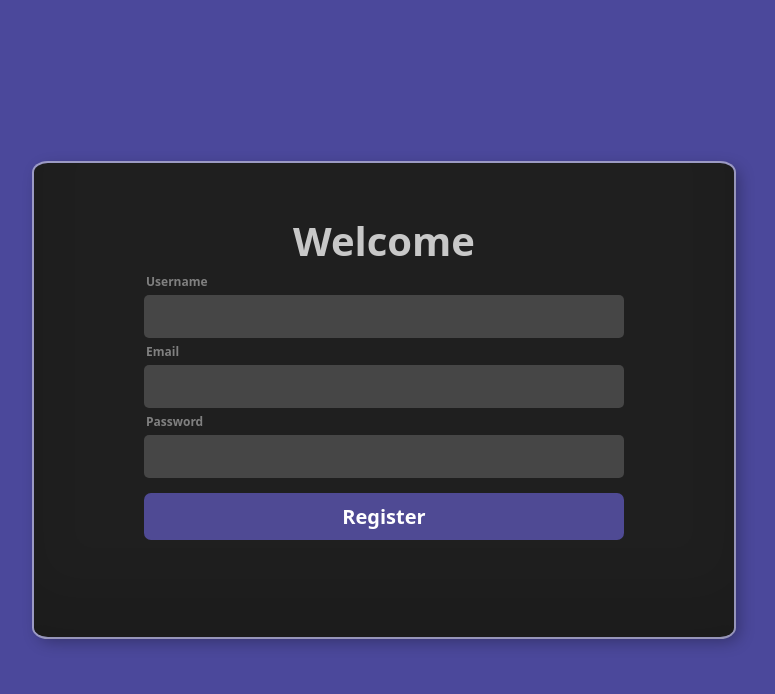
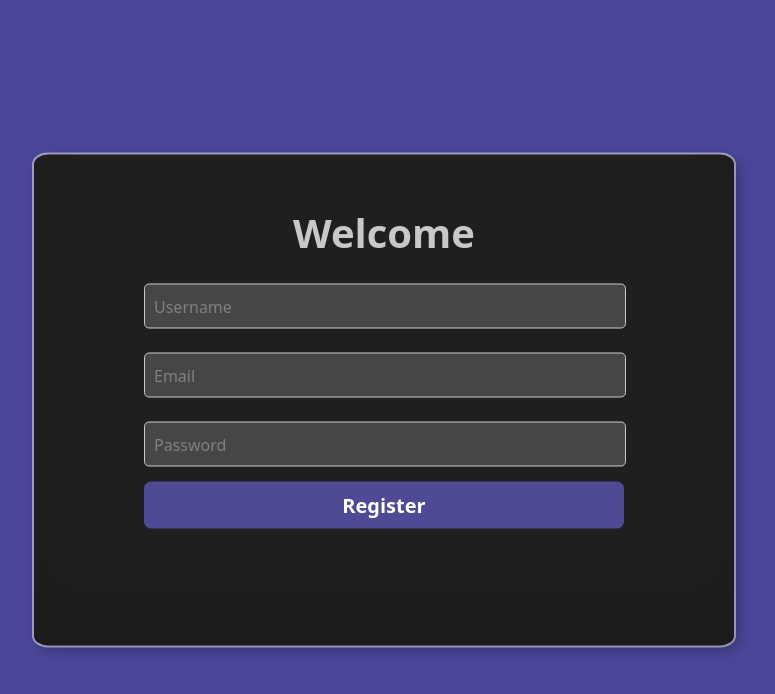
Before and after one commit to VirtuallDev/disgamble, a React (Vite) app in the folder client/: page /register in a window 1280 px wide. Shown: the top 694 px of the page, without its empty margins (256-1031 px from the left). Built offline with nearby package versions, Linux system fonts and the light colour scheme; no server answers; the HTML template or start-up script is replaced by a standard one.

Commit message:
insane css skills on the login register

```diff
--- a/client/src/pages/login/Login.css
+++ b/client/src/pages/login/Login.css
@@ -11,9 +11,7 @@
   flex-direction: column;
   align-items: center;
   padding-bottom: 50px;
-  box-shadow: inset 0 -3em 3em rgba(0, 0, 0, 0.1),
-  0 0 0 2px rgba(255, 255, 255, 0.463),
-  0.3em 0.3em 1em rgba(0, 0, 0, 0.3);
+  box-shadow: inset 0 -3em 3em rgba(0, 0, 0, 0.1), 0 0 0 2px rgba(255, 255, 255, 0.463), 0.3em 0.3em 1em rgba(0, 0, 0, 0.3);
 }
 
 .header {
@@ -22,34 +20,6 @@
   width: 50%;
   text-align: center;
   color: rgb(200, 200, 200);
-}
-
-.credentials {
-  display: flex;
-  justify-content: center;
-  flex-direction: column;
-  width: 80%;
-}
-
-.credentials > label {
-  all: unset;
-  color: rgba(200, 200, 200, 0.575);
-  margin-block: 5px;
-  font-size: 12px;
-  text-indent: 2px;
-  font-weight: bold;
-}
-
-.credentials > input {
-  all: unset;
-  background-color: rgb(70, 70, 70);
-  width: 100%;
-  padding-block: 8px;
-  border-radius: 5px;
-  font-size: 20px;
-  color: white;
-  text-indent: 10px;
-  transition: border 0.5s;
 }
 
 .credentials > .join-btn {
@@ -108,7 +78,6 @@
   font-weight: bold;
 }
 
-
 .forgot-password:hover {
   cursor: pointer;
   color: rgb(129, 32, 32);
@@ -119,3 +88,78 @@
   font-size: 16px;
   font-weight: 500;
 }
+
+.credentials {
+  position: relative;
+  margin-bottom: 20px;
+  display: flex;
+  justify-content: center;
+  flex-direction: column;
+  width: 80%;
+}
+
+.credentials {
+  position: relative;
+  margin-bottom: 20px;
+  display: flex;
+  justify-content: center;
+  flex-direction: column;
+  width: 80%;
+}
+
+.input-container {
+  position: relative;
+  margin-top: 1.5em;
+}
+
+.input-container input {
+  all: unset;
+  font-size: 16px;
+  transition: all 0.2s ease-out;
+  border: 1px solid #ccc;
+  background-color: rgb(70, 70, 70);
+  width: 100%;
+  padding-block: 8px;
+  border-radius: 5px;
+  font-size: 20px;
+  color: white;
+  text-indent: 10px;
+}
+
+.input-container label {
+  position: absolute;
+  top: 50%;
+  left: 10px;
+  transform: translate(0, -50%);
+  pointer-events: none;
+  transition: all 0.2s ease-out;
+  font-size: 16px;
+  color: grey;
+}
+
+.input-container input:focus {
+  border-color: #007bff;
+}
+
+.input-container input:not(:placeholder-shown) {
+  border-color: white;
+}
+
+.input-container:not(:focus-within) input:not(:placeholder-shown) + label {
+  color: white;
+}
+
+.input-container:focus-within label,
+.input-container input:not(:placeholder-shown) + label {
+  top: -13px;
+  font-size: 13px;
+  color: #007bff;
+}
+
+.input-container input::placeholder {
+  color: transparent;
+}
+
+.input-container input:focus:not(:placeholder-shown) {
+  border-color: #007bff;
+}
--- a/client/src/pages/login/Login.jsx
+++ b/client/src/pages/login/Login.jsx
@@ -23,14 +23,26 @@ const Login = () => {
     <div className="container">
       <div className="header">Welcome!</div>
       <div className="credentials">
-        <label>Email</label>
+        <div className="input-container">
           <input
+            name="email"
             type="email"
+            required
+            placeholder="Email"
             onChange={(e) => setEmail(e.target.value)}></input>
-        <label>Password</label>
+          <label htmlFor="email">Email Address</label>
+        </div>
+
+        <div className="input-container">
           <input
+            name="password"
             type="password"
+            required
+            placeholder="Password"
             onChange={(e) => setPassword(e.target.value)}></input>
+          <label htmlFor="password">Password</label>
+        </div>
+
         <p
           className="forgot-password"
           onClick={() => window.location.replace('/resetpassword')}>
--- a/client/src/pages/login/Register.jsx
+++ b/client/src/pages/login/Register.jsx
@@ -3,46 +3,43 @@ import './Login.css';
 
 const Register = () => {
   const [data, setData] = useState({ username: '', email: '', password: '' });
-  const [borders, setBorders] = useState({ username: 'none', email: 'none', password: 'none' });
+  const [colors, setColors] = useState({ username: 'white', email: 'white', password: 'white' });
   const [msg, setMsg] = useState({ msg: '', type: 'error' });
 
   const handleUsernameChange = (e) => {
     setData({ ...data, username: e.target.value });
-    setUsername(e.target.value);
-    if (e.target.value > 15) {
+    if (e.target.value.length > 15) {
       setMsg({ msg: 'Username can not be longer than 15 characters!', type: 'error' });
-      setBorders({ ...borders, ['username']: '1px solid red' });
+      setColors({ ...colors, ['username']: 'red' });
       return;
-    } else setBorders({ ...borders, ['username']: 'none' });
+    } else setColors({ ...colors, ['username']: 'white' });
     setMsg({ msg: '', type: 'error' });
   };
 
   const handleEmailChange = (e) => {
     setData({ ...data, email: e.target.value });
-    setUsername(e.target.value);
     if (!e.target.value.match(/^[\w-\.]+@([\w-]+\.)+[\w-]{2,4}$/g)) {
       setMsg({ msg: 'Email does not match the required pattern!', type: 'error' });
-      setBorders({ ...borders, ['email']: '1px solid red' });
+      setColors({ ...colors, ['email']: 'red' });
       return;
-    } else setBorders({ ...borders, ['email']: 'none' });
+    } else setColors({ ...colors, ['email']: 'white' });
     setMsg({ msg: '', type: 'error' });
   };
 
   const handlePasswordChange = (e) => {
     setData({ ...data, password: e.target.value });
-    setUsername(e.target.value);
     if (!e.target.value.match(/^(?=.*[A-Za-z])(?=.*[A-Z])(?=.*\d)(?=.*[!@#$%^&*])[A-Za-z\d!@#$%^&*]+$/)) {
       setMsg({ msg: 'Password should have at least one alphabetic letter, one capital letter and one numeric letter!', type: 'error' });
-      setBorders({ ...borders, ['password']: '1px solid red' });
+      setColors({ ...colors, ['password']: 'red' });
       return;
-    } else setBorders({ ...borders, ['password']: 'none' });
+    } else setColors({ ...colors, ['password']: 'white' });
     setMsg({ msg: '', type: 'error' });
   };
 
   const handleRegister = async () => {
-    if (usernameBorder !== 'none' || emailBorder !== 'none' || passwordBorder !== 'none') return;
+    if (colors.username !== 'white' || colors.email !== 'white' || colors.password !== 'white') return;
 
-    const usernameValid = await fetch(`http://localhost:3000/auth/usernameAvailable?username=${username}`, {
+    const usernameValid = await fetch(`http://localhost:3000/auth/usernameAvailable?username=${data.username}`, {
       method: 'GET',
     });
     const usernameValidResponse = await usernameValid.json();
@@ -53,11 +50,7 @@ const Register = () => {
       headers: {
         'Content-Type': 'application/json',
       },
-      body: JSON.stringify({
-        username,
-        email,
-        password,
-      }),
+      body: JSON.stringify(data),
     });
     const jsonResponse = await register.json();
     if (jsonResponse.error) return setMsg({ msg: jsonResponse.error, type: 'error' });
@@ -69,21 +62,37 @@ const Register = () => {
     <div className="container">
       <div className="header">Welcome</div>
       <div className="credentials">
-        <label>Username</label>
+        <div className="input-container">
           <input
+            name="username"
             type="text"
+            required
+            placeholder="Username"
             onChange={(e) => handleUsernameChange(e)}
-          style={{ border: borders.username }}></input>
-        <label>Email</label>
+            style={{ color: colors.username }}></input>
+          <label htmlFor="username">Username</label>
+        </div>
+
+        <div className="input-container">
           <input
-          type="email"
+            name="email"
+            type="text"
+            required
+            placeholder="Email"
             onChange={(e) => handleEmailChange(e)}
-          style={{ border: borders.email }}></input>
-        <label>Password</label>
+            style={{ color: colors.email }}></input>
+          <label htmlFor="email">Email</label>
+        </div>
+        <div className="input-container">
           <input
+            name="password"
             type="password"
+            required
+            placeholder="Password"
             onChange={(e) => handlePasswordChange(e)}
-          style={{ border: borders.password }}></input>
+            style={{ color: colors.password }}></input>
+          <label htmlFor="password">Password</label>
+        </div>
         <button
           className="join-btn"
           onClick={(e) => handleRegister()}>
```
Lines whose indentation alone changed are shown as unchanged.
